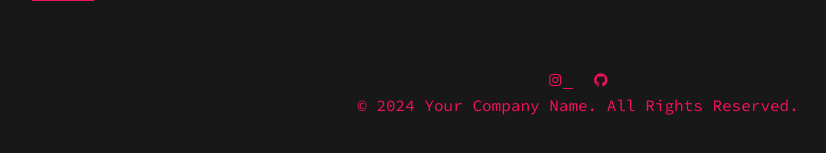
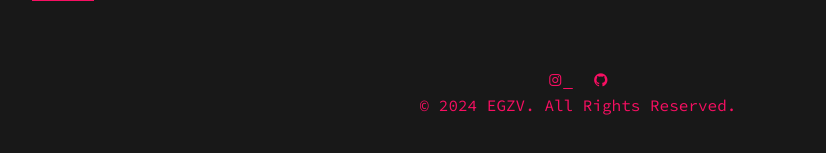
Before and after one commit to EllZzz/portfolioproject, a Django app: page / in a window 1280 px wide. Shown: the part 3727-3880 px from the top of the page, without its empty margins (62-888 px from the left). Run offline with Django 4.2, Linux system fonts and the light colour scheme; data comes from the database, SQL or seed files in the repository; some libraries are stand-ins or nearby versions.

Commit message:
Update footer.html

```diff
--- a/portfolioproject/myportfolio/templates/elements/footer.html
+++ b/portfolioproject/myportfolio/templates/elements/footer.html
@@ -8,5 +8,5 @@
             <i class='bx bxl-github'></i>
         </a>
     </div>
-    <p>© 2024 Your Company Name. All Rights Reserved.</p>
+    <p>© 2024 EGZV. All Rights Reserved.</p>
 </footer>
```
